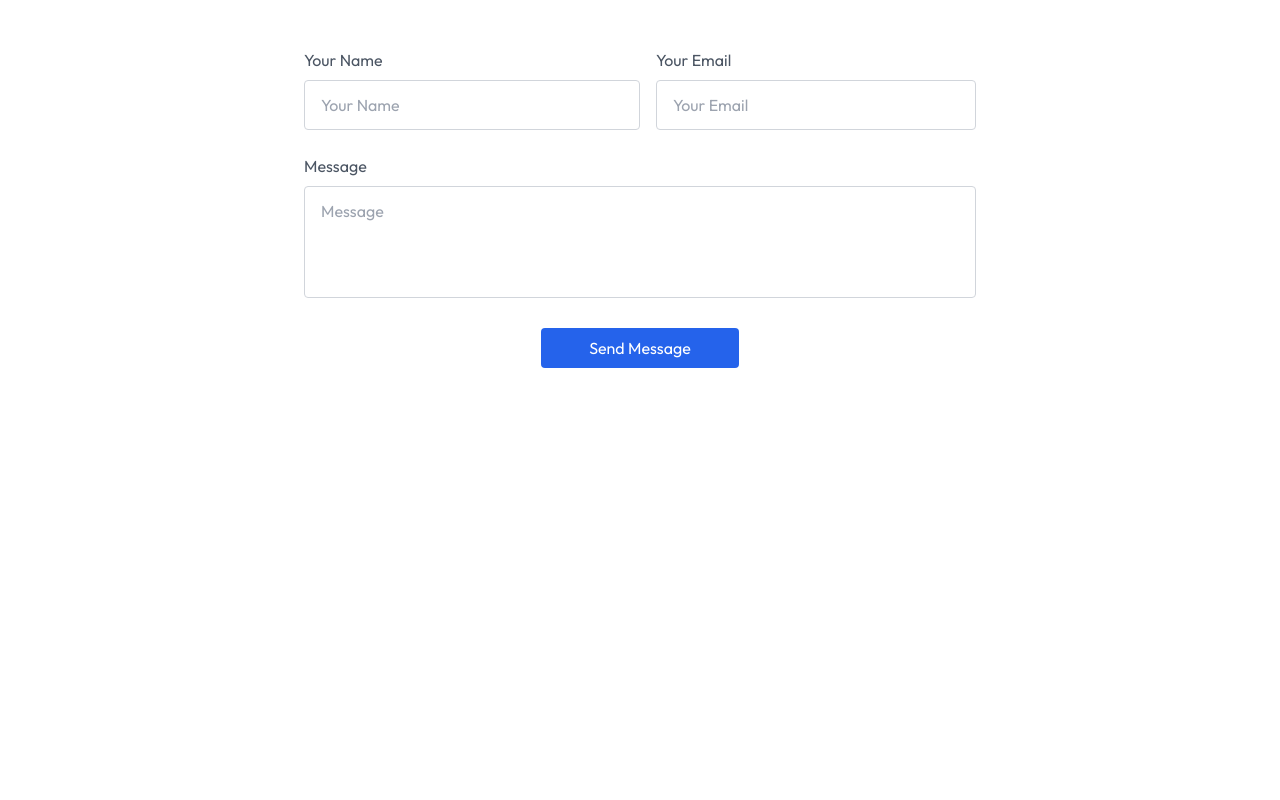
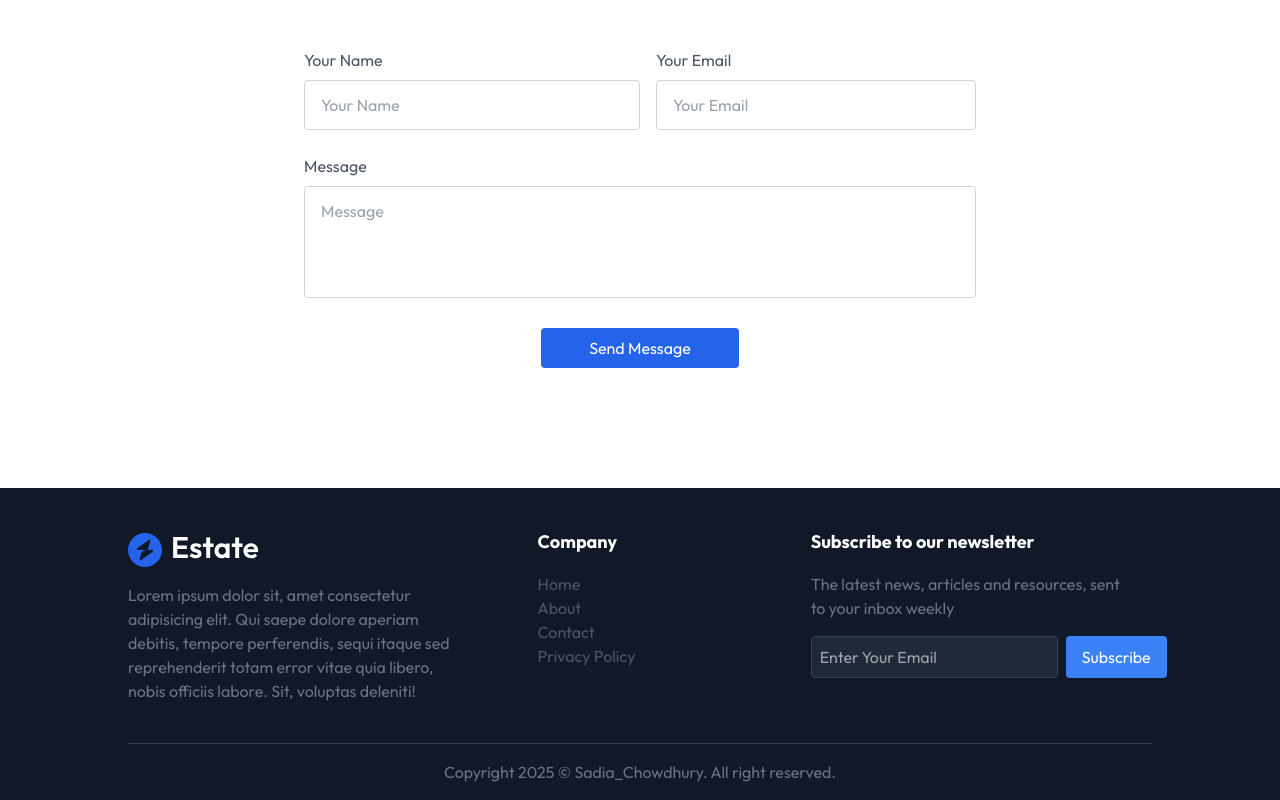
Before and after one commit to Sadia-Chowdhury/Hometinger, a React (Vite) app: page / in a window 1280 px wide. Shown: the part 3514-4314 px from the top of the page. Before the commit the page ends 4002 px from the top, so only its background shows below. Built offline with nearby package versions, Linux system fonts and the light colour scheme.

Commit message:
Footer Update

```diff
--- a/src/App.jsx
+++ b/src/App.jsx
@@ -8,6 +8,7 @@
 import Projects from './components/Projects';
 import Testimonials from './components/Testimonials';
 import Contact from './components/Contact';
+import Footer from './components/Footer';
 
 const App = () => {
   return (
@@ -18,6 +19,7 @@
       <Projects />
       <Testimonials />
       <Contact />
+      <Footer />
 
     </div>
   )
--- /dev/null
+++ b/src/components/Footer.jsx
@@ -0,0 +1,40 @@
+import React from 'react'
+import { assets } from '../assets/assets'
+import Contact from './Contact';
+
+const Footer = () => {
+    return (
+        <div className='pt-10 px-4 md:px-20 lg:px-32 bg-gray-900 w-full overflow-hidden ' id='Footer'>
+            <div className='container mx-auto flex flex-col md:flex-row justify-between items-start'>
+                <div className='w-full md:w-1/3 mb-8 md:mb-0'>
+                    <img src={assets.logo_dark
+                    } alt="" />
+                    <p className='text-gray-500 mt-4'>Lorem ipsum dolor sit, amet consectetur adipisicing elit. Qui saepe dolore aperiam debitis, tempore perferendis, sequi itaque sed reprehenderit totam error vitae quia libero, nobis officiis labore. Sit, voluptas deleniti!</p>
+                </div>
+                <div className='w-full md:w-1/5 mb-8 md:mb-0'>
+                    <h3 className='text-white text-lg font-bold mb-4'>Company</h3>
+                    <ul className='flex flex-col  gap-2text-gray-500'>
+                        <a href="#Header" className='text-gray-600 hover:text-white'>Home</a>
+                        <a href="#About" className='text-gray-600  hover:text-white'>About</a>
+                        <a href="#Contact" className='text-gray-600  hover:text-white'>Contact</a>
+                        <a href="#" className='text-gray-600  hover:text-white'>Privacy Policy</a>
+                    </ul>
+                </div>
+                <div className='w-full md:w-1/3 '>
+                    <h3 className='text-white text-lg font-bold mb-4'>Subscribe to our newsletter</h3>
+                    <p className='text-gray-500 mb-4 max-w-80'>The latest news, articles and resources, sent to your inbox  weekly</p>
+                    <div className='flex gap-2'>
+                        <input type="email" placeholder='Enter Your Email' className='p-2 rounded bg-gray-800 text-gray-400 border border-gray-700 focus:outline-none w-full md:w-auto' />
+                        <button className='py-2 px-4 rounded bg-blue-500 text-white'>Subscribe</button>
+                    </div>
+                </div>
+            </div>
+            {/* .....copyright.... */}
+            <div className='border-t border-gray-700 text-gray-500 text-center py-4 mt-10'>
+                Copyright 2025 © Sadia_Chowdhury. All right reserved.
+            </div>
+        </div>
+    )
+}
+
+export default Footer
```
